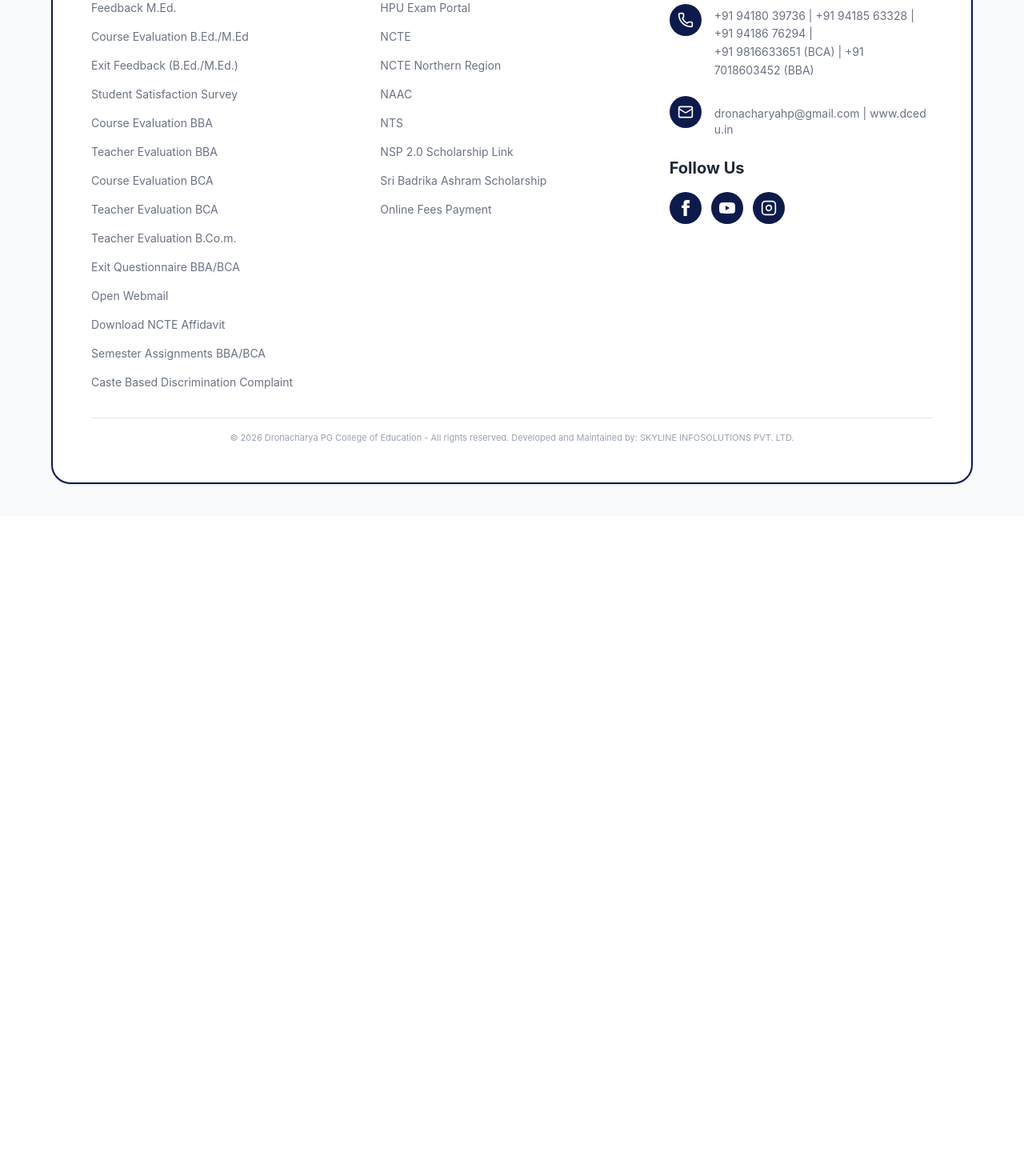
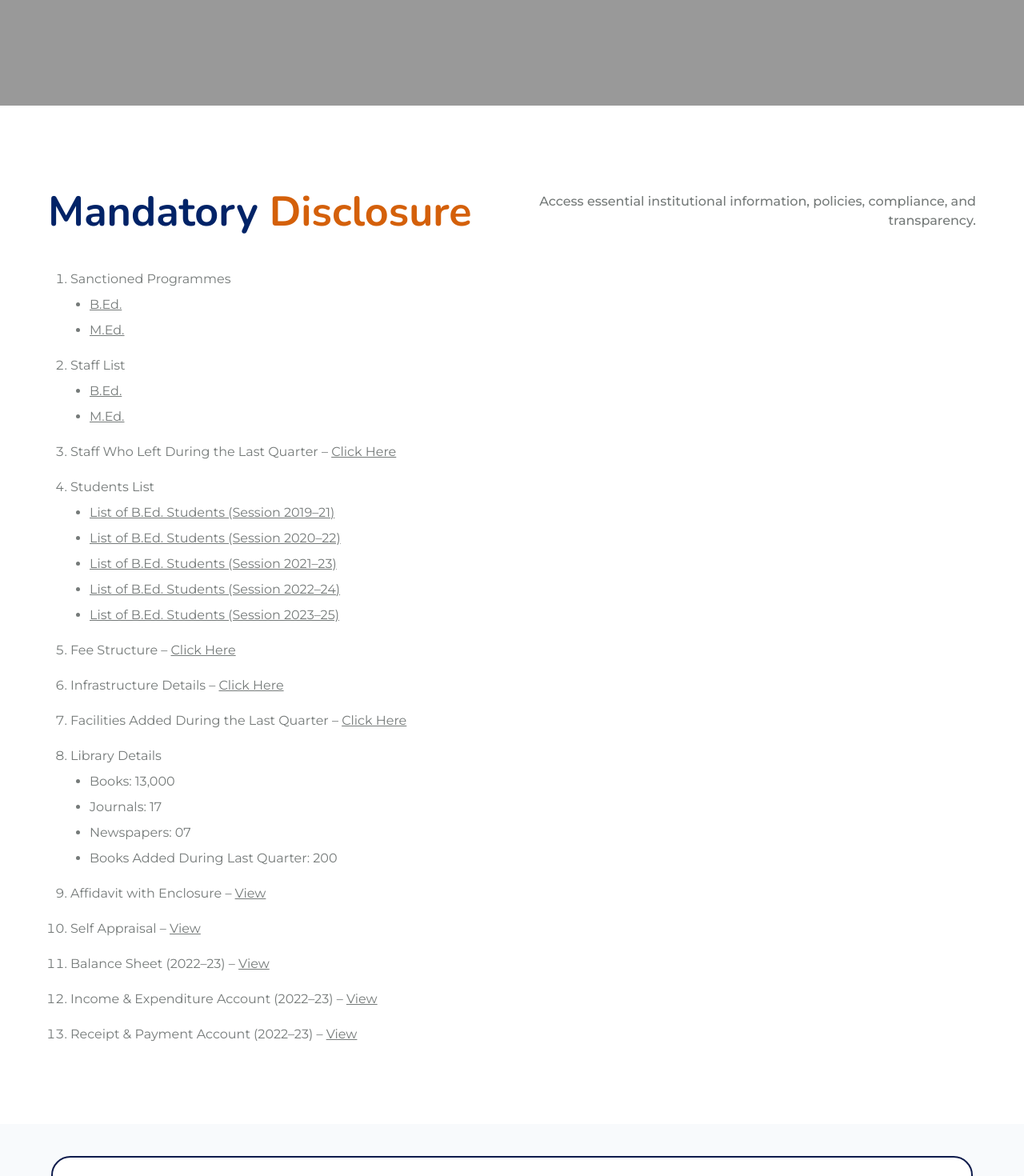
Before and after one commit to Nikhilguleria98/Dronacharya, a React (Vite) app: page /mandatory-disclosure in a window 1280 px wide. Shown: the part 360-1830 px from the top of the page at 80% size. Before the commit the page ends 1005 px from the top, so only its background shows below. Built offline with nearby package versions, Linux system fonts and the light colour scheme.

Commit message:
Mandatory Disclosure -Jasnoor

```diff
--- a/src/App.jsx
+++ b/src/App.jsx
@@ -12,6 +12,7 @@ import MastersOfEducation from "./Pages/courses/MastersOfEducation";
 import Footer from './Comp/Globalcomp/Footer'
 import AboutUsManagement from './Pages/AboutUsManagementPage'
 import AboutUsOrganogram from './Pages/AboutUsOrganogram'
+import MandatoryDisclosure from './Pages/MandatoryDisclosure'
 
 const App = () => {
   return (
@@ -23,6 +24,7 @@ const App = () => {
         <Route path="/about-us" element={<AboutUs />} />
         <Route path="/about-us-management" element={<AboutUsManagement />} />
          <Route path="/about-us-organogram" element={<AboutUsOrganogram />} />
+         <Route path='/mandatory-disclosure' element={<MandatoryDisclosure />} />
         <Route
           path="/courses/bachelors-of-business-administration"
           element={<BachelorsOfBuisnessAdministration />}
@@ -46,6 +48,7 @@ const App = () => {
           path="/courses/masters-of-education"
           element={<MastersOfEducation />}
         />
+
       </Routes>
       <Footer />
     </BrowserRouter>
--- /dev/null
+++ b/src/Comp/Localcomp/mandatory_disclosure/MandatoryDisclosureDetails.jsx
@@ -0,0 +1,120 @@
+import React from 'react'
+
+const MandatoryDisclosureDetails = () => {
+    return (
+        <div className="w-full py-12 md:py-16 lg:py-[100px] px-4 sm:px-6 md:px-10 lg:px-[60px]">
+<div className="w-full max-w-[1320px] mx-auto flex flex-col lg:flex-row lg:items-center lg:justify-between gap-4 mb-10">
+<h2 className="font-['Nunito'] text-3xl sm:text-4xl lg:text-[52px] font-bold text-[#012367] leading-tight">
+                    Mandatory <span className="text-[#D4600A]">Disclosure</span>
+                </h2>
+                <span className="max-w-xl font-montserrat text-sm sm:text-base font-medium leading-6 text-[#757A79] text-left lg:text-right">
+                    Access essential institutional information, policies, compliance, and transparency.</span>
+            </div>
+            <div className="font-montserrat font-normal text-[#757A79] text-base leading-6">
+            <ol className="list-decimal pl-5 sm:pl-7 space-y-5">
+                    <li>
+                        Sanctioned Programmes
+                        <ul className="list-disc pl-5 sm:pl-6 mt-2 space-y-2">
+                            <li><a href="#" className="underline break-words hover:text-sky-600 transition-colors duration-200">B.Ed.</a></li>
+                            <li><a href="#" className="underline break-words hover:text-sky-600 transition-colors duration-200">M.Ed.</a></li>
+                        </ul>
+                    </li>
+
+                    <li>
+                        Staff List
+                        <ul className="list-disc pl-5 sm:pl-6 mt-2 space-y-2">
+                            <li><a href="#" className="underline break-words hover:text-sky-600 transition-colors duration-200">B.Ed.</a></li>
+                            <li><a href="#" className="underline break-words hover:text-sky-600 transition-colors duration-200">M.Ed.</a></li>
+                        </ul>
+                    </li>
+
+                    <li>
+                        Staff Who Left During the Last Quarter –{" "}
+                        <a href="#" className="underline break-words hover:text-sky-600 transition-colors duration-200">
+                            Click Here
+                        </a>
+                    </li>
+
+                    <li>
+                        Students List
+                        <ul className="list-disc pl-5 sm:pl-6 mt-2 space-y-2">
+                            <li><a href="#" className="underline break-words hover:text-sky-600 transition-colors duration-200">List of B.Ed. Students (Session 2019–21)</a></li>
+                            <li><a href="#" className="underline break-words hover:text-sky-600 transition-colors duration-200">List of B.Ed. Students (Session 2020–22)</a></li>
+                            <li><a href="#" className="underline break-words hover:text-sky-600 transition-colors duration-200">List of B.Ed. Students (Session 2021–23)</a></li>
+                            <li><a href="#" className="underline break-words hover:text-sky-600 transition-colors duration-200">List of B.Ed. Students (Session 2022–24)</a></li>
+                            <li><a href="#" className="underline break-words hover:text-sky-600 transition-colors duration-200">List of B.Ed. Students (Session 2023–25)</a></li>
+                        </ul>
+                    </li>
+
+                    <li>
+                        Fee Structure –{" "}
+                        <a href="#" className="underline break-words hover:text-sky-600 transition-colors duration-200">
+                            Click Here
+                        </a>
+                    </li>
+
+                    <li>
+                        Infrastructure Details –{" "}
+                        <a href="#" className="underline break-words hover:text-sky-600 transition-colors duration-200">
+                            Click Here
+                        </a>
+                    </li>
+
+                    <li>
+                        Facilities Added During the Last Quarter –{" "}
+                        <a href="#" className="underline break-words hover:text-sky-600 transition-colors duration-200">
+                            Click Here
+                        </a>
+                    </li>
+
+                    <li>
+                        Library Details
+                        <ul className="list-disc pl-5 sm:pl-6 mt-2 space-y-2">
+                            <li>Books: 13,000</li>
+                            <li>Journals: 17</li>
+                            <li>Newspapers: 07</li>
+                            <li>Books Added During Last Quarter: 200</li>
+                        </ul>
+                    </li>
+
+                    <li>
+                        Affidavit with Enclosure –{" "}
+                        <a href="#" className="underline break-words hover:text-sky-600 transition-colors duration-200">
+                            View
+                        </a>
+                    </li>
+
+                    <li>
+                        Self Appraisal –{" "}
+                        <a href="#" className="underline break-words hover:text-sky-600 transition-colors duration-200">
+                            View
+                        </a>
+                    </li>
+
+                    <li>
+                        Balance Sheet (2022–23) –{" "}
+                        <a href="#" className="underline break-words hover:text-sky-600 transition-colors duration-200">
+                            View
+                        </a>
+                    </li>
+
+                    <li>
+                        Income & Expenditure Account (2022–23) –{" "}
+                        <a href="#" className="underline break-words hover:text-sky-600 transition-colors duration-200">
+                            View
+                        </a>
+                    </li>
+
+                    <li>
+                        Receipt & Payment Account (2022–23) –{" "}
+                        <a href="#" className="underline break-words hover:text-sky-600 transition-colors duration-200">
+                            View
+                        </a>
+                    </li>
+                </ol>
+            </div>
+        </div>
+    )
+}
+
+export default MandatoryDisclosureDetails
--- /dev/null
+++ b/src/Comp/Localcomp/mandatory_disclosure/MandatoryDisclosureHero.jsx
@@ -0,0 +1,24 @@
+import React from 'react'
+
+const MandatoryDisclosureHero = () => {
+  return (
+      <div className="relative w-full h-64 md:h-80 lg:h-96 flex items-center justify-center overflow-hidden">
+
+<div className="absolute inset-0 bg-black/40"></div>
+{/* Content */}
+<div className="relative z-10 text-center">
+  <h1 className="text-5xl md:text-6xl lg:text-7xl font-bold text-white">
+    Mandatory Disclosure
+  </h1>
+</div>
+
+<style jsx>{`
+  .clip-path-building {
+    clip-path: polygon(20% 100%, 30% 50%, 35% 45%, 40% 40%, 45% 35%, 50% 30%, 55% 35%, 60% 40%, 65% 45%, 70% 50%, 80% 100%);
+  }
+`}</style>
+</div>
+  )
+}
+
+export default MandatoryDisclosureHero
--- a/src/Pages/MandatoryDisclosure.jsx
+++ b/src/Pages/MandatoryDisclosure.jsx
@@ -1,9 +1,11 @@
 import React from 'react'
-
+import MandatoryDisclosureHero from '../Comp/Localcomp/mandatory_disclosure/MandatoryDisclosureHero'
+import MandatoryDisclosureDetails from '../Comp/Localcomp/mandatory_disclosure/MandatoryDisclosureDetails'
 const MandatoryDisclosure = () => {
   return (
     <div>
-
+      <MandatoryDisclosureHero />
+      <MandatoryDisclosureDetails />
     </div>
   )
 }
```
Also changed, not shown: src/Comp/Localcomp/mandatory_disclosure/page.jsx (deleted).
